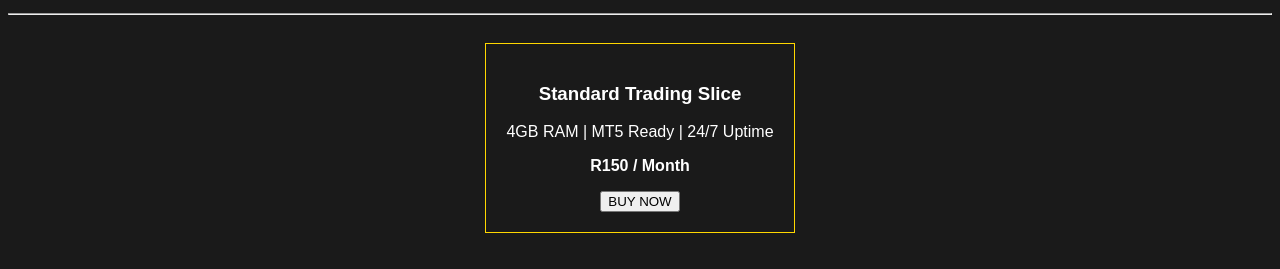
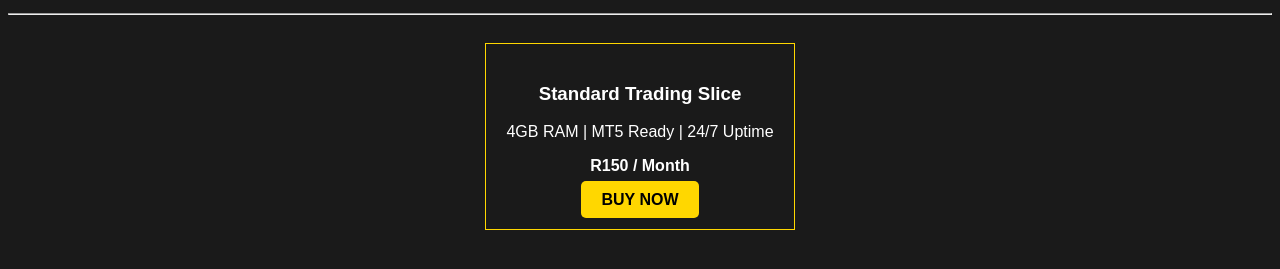
Before and after one commit to alididonard-wq/mindset1990.github.io, a plain HTML site: page index.html in a window 1280 px wide. Shown: the part 127-396 px from the top of the page. Drawn offline with Linux system fonts and the light colour scheme.

Commit message:
Update index.html

```diff
--- a/index.html
+++ b/index.html
@@ -12,7 +12,7 @@
 <h3>Standard Trading Slice</h3>
 <p>4GB RAM | MT5 Ready | 24/7 Uptime</p>
 <p><b>R150 / Month</b></p>
-<button onclick="alert('Contact via Telegram for payment')">BUY NOW</button>
+<a href="https://t.me/+27698076593" style="background-color: gold; color: black; padding: 10px 20px; text-decoration: none; font-weight: bold; border-radius: 5px;">BUY NOW</a>
 </div>
 </body>
 </html>
```
